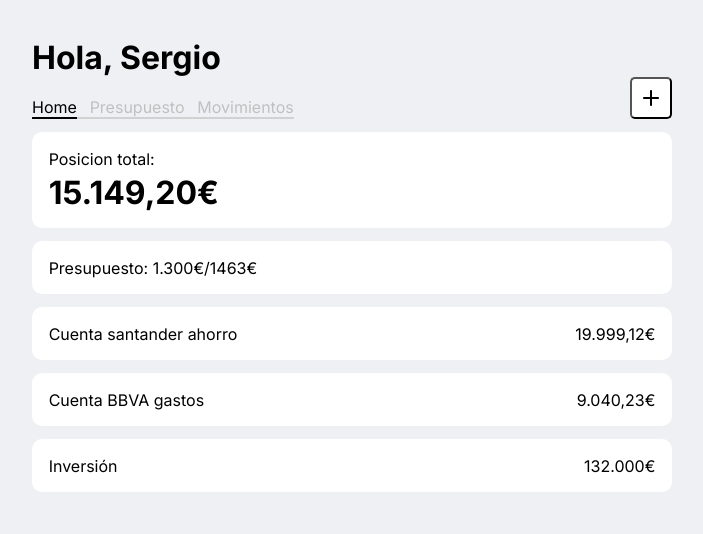
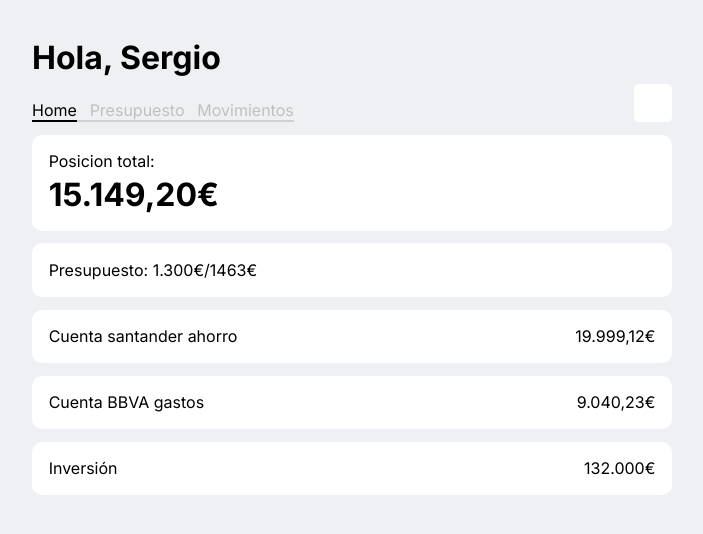
Before and after one commit to SergioCarrascosaSanchez/Welz, an Angular app: page / in a window 1280 px wide. Shown: the top 534 px of the page, without its empty margins (288-991 px from the left). Built offline with nearby package versions, Linux system fonts and the light colour scheme.

Commit message:
update global styles + modal close icon color

```diff
--- a/src/app/components/modal/modal.component.css
+++ b/src/app/components/modal/modal.component.css
@@ -48,6 +48,7 @@
   border-radius: 10px;
   border: 0px;
   background-color: white;
+  color: black;
 }
 
 .close-button:hover {
--- a/src/styles.css
+++ b/src/styles.css
@@ -44,3 +44,29 @@ h2 {
     font-size: xx-large;
   }
 }
+
+input,
+select,
+option {
+  display: block;
+  border: 1px solid #e4e4e7;
+  border-radius: 5px;
+  padding: 0.5vw;
+  margin-top: 1%;
+  width: 100%;
+}
+
+::placeholder {
+  color: rgb(113, 113, 122);
+}
+
+button {
+  background-color: #2a2a2a;
+  color: #ffffff;
+  font-size: 14px;
+  padding: 10px;
+  border-radius: 5px;
+  font-weight: 500;
+  border: none;
+  margin-top: 1%;
+}
```
